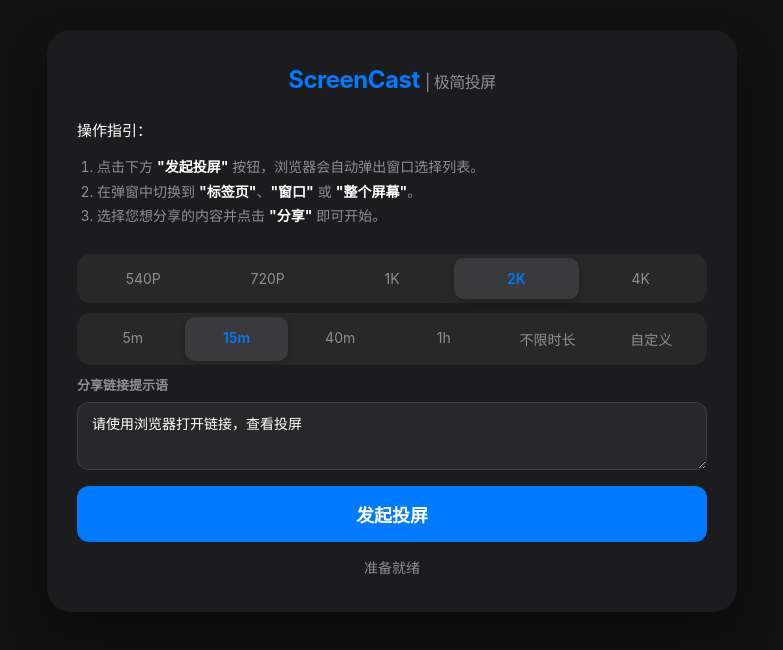
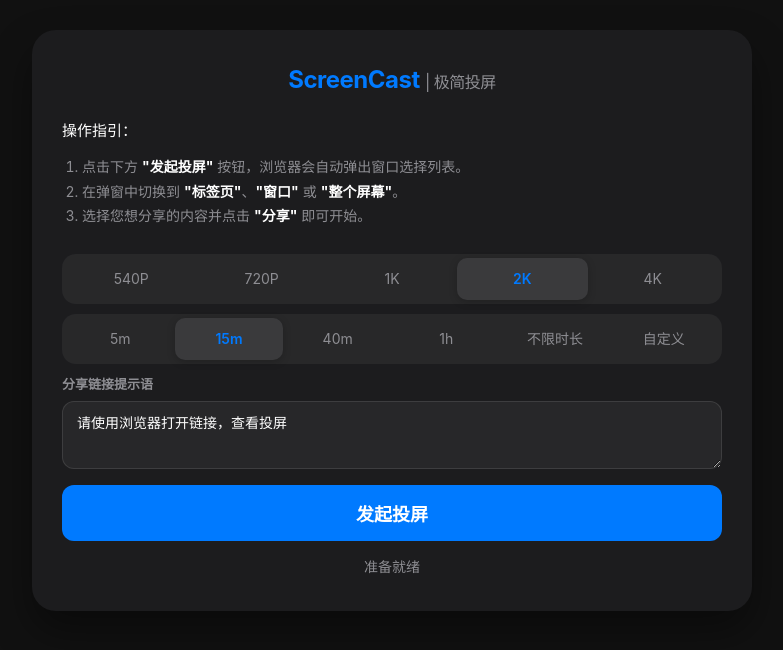
Before and after one commit to colflip/sharer, a plain HTML site: page sharer.html in a window 1280 px wide. Shown: the whole page, without its empty margins (248-1031 px from the left). Drawn offline with Linux system fonts and the light colour scheme.

Commit message:
Adjust share controls and record metadata layout

```diff
--- a/assets/css/sharer.css
+++ b/assets/css/sharer.css
@@ -11,7 +11,7 @@
 
 .container {
     width: 100%;
-    max-width: 630px;
+    max-width: 660px;
     background: #1c1c1e;
     padding: 35px 30px;
     border-radius: 24px;
@@ -254,7 +254,7 @@
     display: flex;
     flex-wrap: wrap;
     gap: 6px;
-    padding-left: 14px;
+    padding-left: 0;
 }
 
 .tag {
@@ -300,14 +300,21 @@
     border-radius: 14px;
     margin-bottom: 10px;
     justify-content: center;
+    min-height: 50px;
+    box-sizing: border-box;
 }
 
 .control-item {
     flex: 1;
     min-width: 0;
     padding: 12px 0;
+    display: flex;
+    align-items: center;
+    justify-content: center;
     text-align: center;
     font-size: 14px;
+    line-height: 1;
+    white-space: nowrap;
     cursor: pointer;
     border-radius: 10px;
     color: #8e8e93;
--- a/assets/js/sharer.js
+++ b/assets/js/sharer.js
@@ -168,7 +168,7 @@
     const timeZone = info.timeZone && info.timeZone !== "unknown" ? escapeHtml(info.timeZone) : "";
     return `
         <span class="tag tag-visits">第 ${escapeHtml(info.visits || "1")} 次访问</span>
-        ${timeZone ? `<span class="tag">位置: ${timeZone}</span>` : ""}
+        ${timeZone ? `<span class="tag">${timeZone}</span>` : ""}
         <span class="tag">打开: ${escapeHtml(formatTime(record.openedAt))}</span>
         <span class="tag">结束: ${escapeHtml(formatTime(record.endedAt))}</span>
         <span class="tag duration-tag" data-opened-at="${escapeHtml(record.openedAt || "")}" data-ended-at="${escapeHtml(record.endedAt || "")}">连接时长: ${escapeHtml(formatDuration(record.openedAt, record.endedAt))}</span>
```
